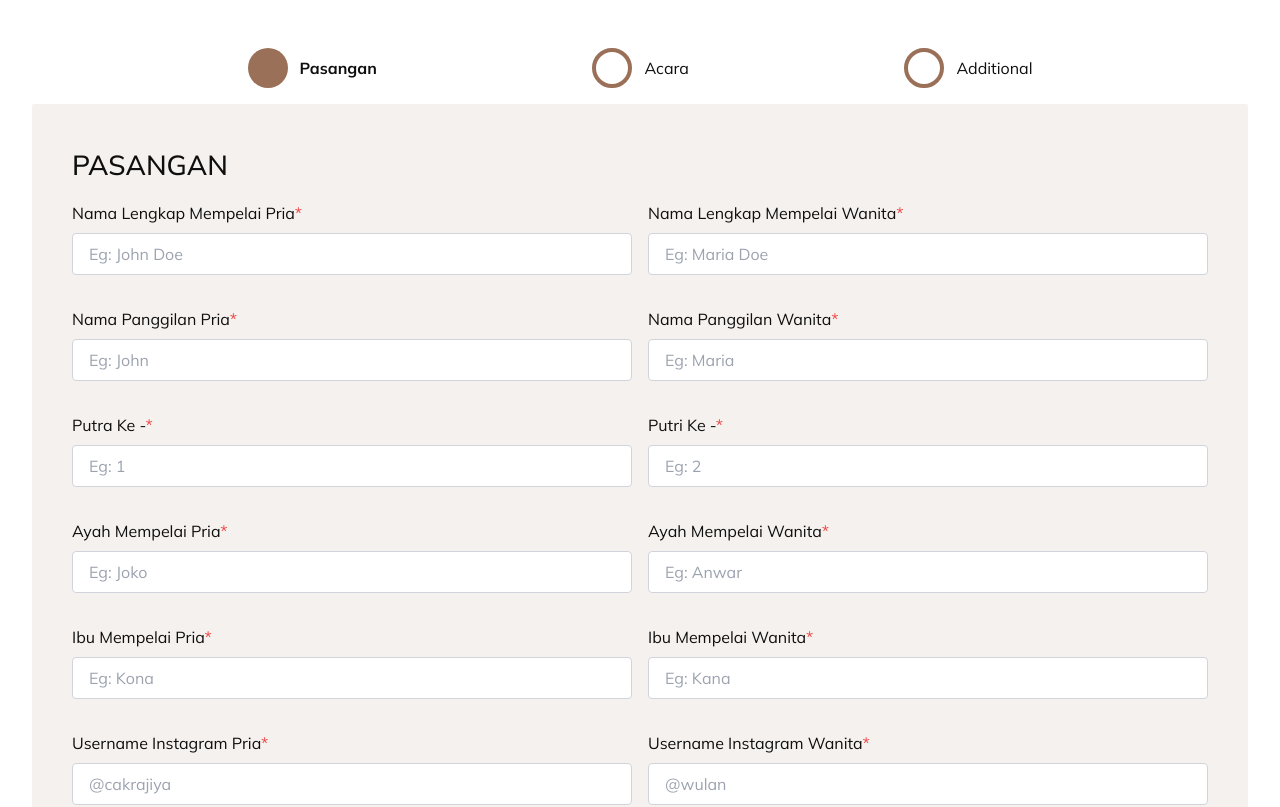
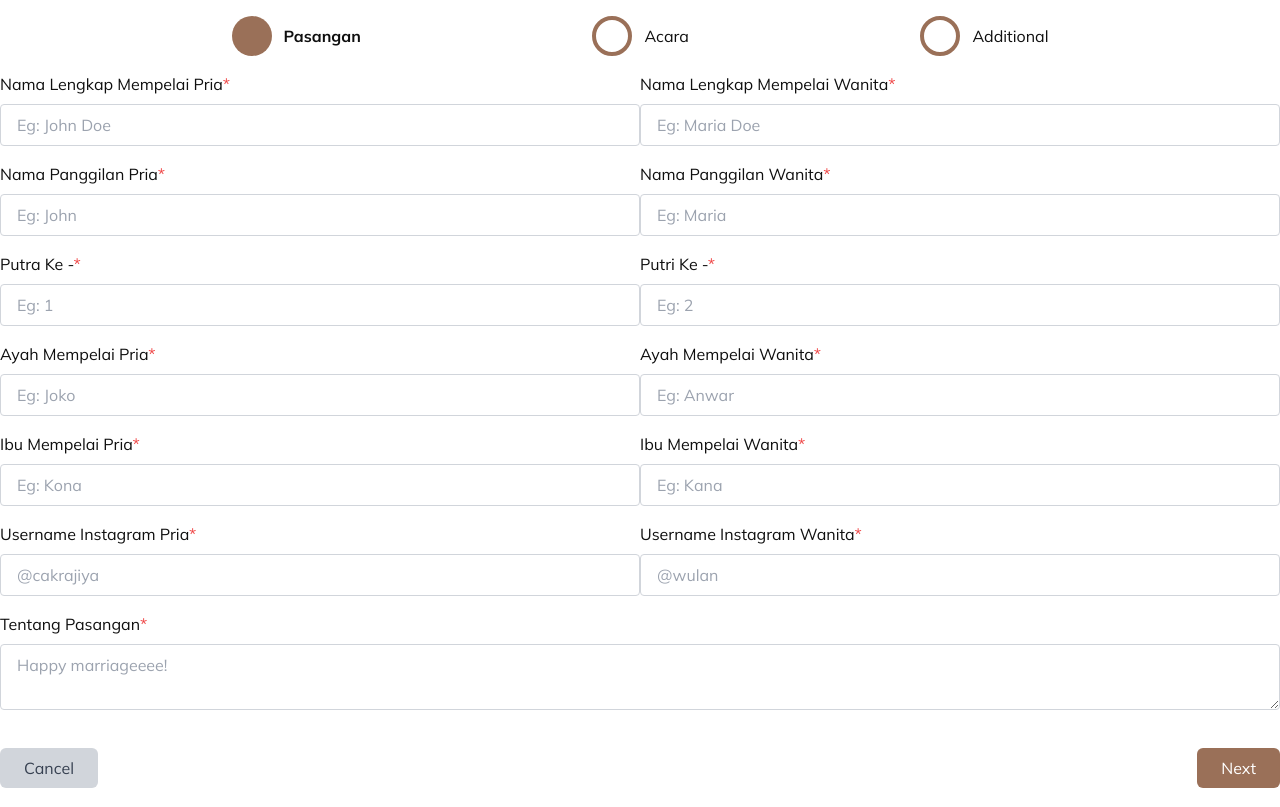
Before and after one commit to HaiKeijiro/Teruntuk, a React (Vite) app: page /template-undangan/buat-undangan in a window 1280 px wide. Shown: the top 807 px of the page. Built offline with nearby package versions, Linux system fonts and the light colour scheme; a web font is replaced by a local one.

Commit message:
error step stuck at 1

```diff
--- a/src/Components/CreateTemplateForm/NavigationButtons.jsx
+++ b/src/Components/CreateTemplateForm/NavigationButtons.jsx
@@ -5,45 +5,67 @@ const NavigationButtons = ({
   onCancel,
   onPrevious,
   onNext,
-  onSubmit,
   isDirty,
-  isValid, // form validation
-  isSubmitting, // submit form
+  isValid,
 }) => {
   return (
-    <div className="flex justify-between mt-4">
-      {/* Cancel Button */}
-      <button type="button" className="btn-secondary" onClick={onCancel}>
+    <div className="col-span-12 flex justify-between mt-4">
+      {currentStep === 1 && (
+        <>
+          <button
+            type="button"
+            onClick={onCancel}
+            className="bg-gray-300 text-gray-700 px-6 py-2 rounded-md"
+          >
             Cancel
           </button>
-
-      <button onClick={onPrevious} className="bg-gray-300 text-gray-700">
-        Previous
-      </button>
-
-      {/* Next Button */}
-      {currentStep < 2 ? (
           <button
             type="button"
             onClick={onNext}
-          disabled={!(isValid && isDirty)}
-          className={`mt-4 px-4 py-2 bg-main text-white rounded ${
-            !(isValid && isDirty) ? "opacity-50 cursor-not-allowed" : ""
-          }`}
+            className="bg-main text-white px-6 py-2 rounded-md"
+            // disabled={!isValid || !isDirty}
           >
             Next
           </button>
-      ) : (
-        /* Submit Button */
+        </>
+      )}
+
+      {currentStep === 2 && (
+        <>
+          <button
+            type="button"
+            onClick={onPrevious}
+            className="bg-gray-300 text-gray-700 px-6 py-2 rounded-md"
+          >
+            Previous
+          </button>
+          <button
+            type="button"
+            onClick={onNext}
+            className="bg-main text-white px-6 py-2 rounded-md"
+            // disabled={!isValid || !isDirty}
+          >
+            Next
+          </button>
+        </>
+      )}
+
+      {currentStep === 3 && (
+        <>
+          <button
+            type="button"
+            onClick={onPrevious}
+            className="bg-gray-300 text-gray-700 px-6 py-2 rounded-md"
+          >
+            Previous
+          </button>
           <button
             type="submit"
-          className={`btn-primary ${
-            isSubmitting ? "cursor-not-allowed opacity-50" : ""
-          }`}
-          disabled={isSubmitting}
+            className="bg-main text-white px-6 py-2 rounded-md"
           >
             Submit
           </button>
+        </>
       )}
     </div>
   );
--- a/src/Components/CreateTemplateForm/StepProgressForm.jsx
+++ b/src/Components/CreateTemplateForm/StepProgressForm.jsx
@@ -9,8 +9,8 @@ const StepProgressForm = ({ currentStep }) => (
       <StepItem
         key={index}
         step={step}
-        isActive={currentStep === index}
-        isCompleted={currentStep > index}
+        isActive={currentStep === index + 1}
+        isCompleted={currentStep > index + 1}
       />
     ))}
   </div>
--- a/src/Pages/TemplateUndangan/BuatUndangan.jsx
+++ b/src/Pages/TemplateUndangan/BuatUndangan.jsx
@@ -1,74 +1,98 @@
-import { useState } from "react";
+import React, { useState } from "react";
 import { useNavigate } from "react-router-dom";
 import { Formik, Form } from "formik";
+import FormField from "../../Components/CreateTemplateForm/FormField";
+import {
+  additionalFields,
+  eventFields,
+  pairingFields,
+} from "../../Components/CreateTemplateForm/FormInputs";
+import NavigationButtons from "../../Components/CreateTemplateForm/NavigationButtons";
+import { CreateTemplateSchema } from "../../utils/validation";
 import StepProgressForm from "../../Components/CreateTemplateForm/StepProgressForm";
-import FormStep from "../../Components/CreateTemplateForm/FormStep";
-import NavigationButtons from "../../Components/CreateTemplateForm/NavigationButtons";
-import { CreateTemplateSchema, initialValues } from "../../utils/validation";
-import FormikWrapper from "../../Components/CreateTemplateForm/FormikWrapper";
 
 const BuatUndangan = () => {
-  const [currentStep, setCurrentStep] = useState(0);
+  const navigate = useNavigate();
+  const [currentStep, setCurrentStep] = useState(1);
 
-  // Get navigate function from useNavigate hook
-  const navigate = useNavigate();
+  // Combine all fields for initial values dynamically
+  const allFields = [...pairingFields, ...eventFields, ...additionalFields];
+  const initialValues = allFields.reduce((acc, field) => {
+    acc[field.name] = "";
+    return acc;
+  }, {});
 
-  // Load form values from local storage when component mounts
-  const loadInitialValues = () => {
-    const savedValues = localStorage.getItem("formValues");
-    return savedValues ? JSON.parse(savedValues) : initialValues;
+  const steps = [
+    {
+      fields: pairingFields,
+      validationSchema: CreateTemplateSchema[0],
+    },
+    {
+      fields: eventFields,
+      validationSchema: CreateTemplateSchema[1],
+    },
+    {
+      fields: additionalFields,
+      validationSchema: CreateTemplateSchema[2],
+    },
+  ];
+
+  const handleCancel = () => {
+    navigate(-1);
   };
 
-  const handleCancel = () => alert("Cancel");
-
-  const handleSubmit = (values, { resetForm }) => {
-    // Handle form submission logic here
-    console.log("Form submitted:", values);
-
-    // Clear local storage and reset the form
-    localStorage.removeItem("formValues");
-    resetForm();
-
-    // Navigate to invitation list
-    navigate("dashboard/invitation-list");
+  const handleNext = (validateForm, isValid) => {
+    validateForm().then((errors) => {
+      if (isValid && Object.keys(errors).length === 0) {
+        setCurrentStep((prev) => prev + 1);
+      }
+    });
   };
 
+  const handlePrevious = () => {
+    setCurrentStep((prev) => prev - 1);
+  };
+
+  const currentStepConfig = steps[currentStep - 1];
+
   return (
-    <div className="p-8">
+    <div>
       <StepProgressForm currentStep={currentStep} />
       <Formik
-        initialValues={loadInitialValues()}
-        validationSchema={CreateTemplateSchema[currentStep]}
-        validateOnChange={true}
-        validateOnBlur={true}
-        onSubmit={handleSubmit}
+        initialValues={initialValues}
+        validationSchema={currentStepConfig?.validationSchema}
+        validateOnMount={true}
+        onSubmit={(values) => {
+          console.log(values);
+        }}
       >
-        {({ isSubmitting, handleSubmit, dirty }) => (
-          <FormikWrapper>
-            {({ setErrors, setTouched, resetForm, isValid }) => (
-              <Form onSubmit={handleSubmit}>
-                <FormStep step={currentStep} />
+        {({ isValid, isDirty, isSubmitting, validateForm }) => (
+          <Form className="grid grid-cols-12">
+            {currentStepConfig?.fields.map((field) => (
+              <FormField
+                key={field.name}
+                name={field.name}
+                label={field.label}
+                type={field.type}
+                textarea={field.textarea}
+                select={field.select}
+                options={field.options}
+                component={field.component}
+                placeholder={field.placeholder}
+                gridCols={field.gridCols}
+              />
+            ))}
+
             <NavigationButtons
               currentStep={currentStep}
               onCancel={handleCancel}
-                  onPrevious={() => {
-                    setTouched({});
-                    setErrors({});
-                    setCurrentStep((prev) => Math.max(prev - 1, 0));
-                  }}
-                  onNext={() => {
-                    setTouched({});
-                    setErrors({});
-                    setCurrentStep((prev) => Math.min(prev + 1, 2));
-                  }}
+              onPrevious={handlePrevious}
+              onNext={() => handleNext(validateForm, isValid)}
+              isDirty={isDirty}
               isValid={isValid}
-                  isDirty={dirty}
-                  onSubmit={() => handleSubmit()} // Ensure submit handler is triggered
-                  isSubmitting={isSubmitting} // Pass isSubmitting state to disable buttons while submitting
+              onSubmit={isSubmitting}
             />
           </Form>
-            )}
-          </FormikWrapper>
         )}
       </Formik>
     </div>
--- a/src/utils/validation.js
+++ b/src/utils/validation.js
@@ -32,36 +32,7 @@ export const CreateTemplateSchema = [
   // Additional
   Yup.object().shape({
     domain: Yup.string().required("Domain website is required"),
+    gambarCover: Yup.string().required("Gambar cover is required"),
+    fotoMempelai: Yup.string().required("Foto mempelai is required"),
   }),
 ];
-
-// Initial form values
-export const initialValues = {
-  fullPria: "",
-  fullWanita: "",
-  panggilanPria: "",
-  panggilanWanita: "",
-  putraKe: "",
-  putriKe: "",
-  ayahPria: "",
-  ayahWanita: "",
-  ibuPria: "",
-  ibuWanita: "",
-  igPria: "",
-  igWanita: "",
-  tentangPasangan: "",
-  namaAcara: "",
-  deskripsiAcara: "",
-  mulaiPada: "",
-  selesaiPada: "",
-  zonaWaktu: "",
-  lokasi: "",
-  namaGedung: "",
-  kota: "",
-  alamat: "",
-  domain: "",
-  musik: "",
-  gambarCover: "",
-  fotoMempelai: "",
-  galleri: "",
-};
```
Lines whose indentation alone changed are shown as unchanged.
